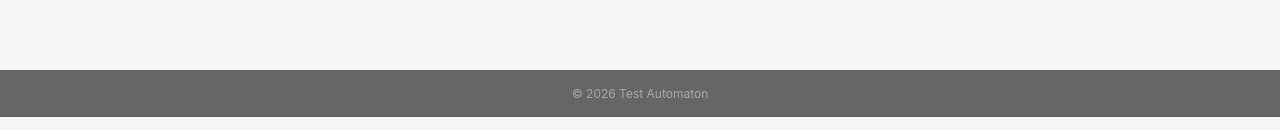
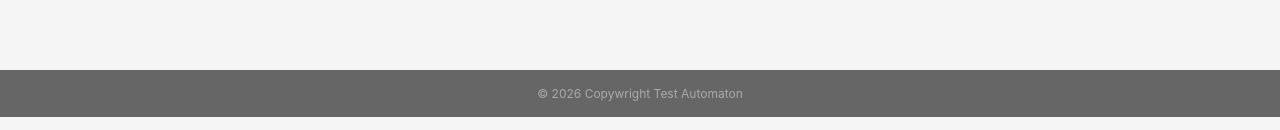
Before and after one commit to ArjunSuraj/test-automaton, a React (Vite) app: page / in a window 1280 px wide. Shown: the part 667-797 px from the top of the page. Built offline with nearby package versions, Linux system fonts and the light colour scheme.

Commit message:
feat: implement ticket #24 — Add copywright symbol to the footer

```diff
--- a/src/App.jsx
+++ b/src/App.jsx
@@ -7,7 +7,7 @@ function App() {
       <h1>Test Application</h1>
       <p>A simple test app for the automaton UI developer agent.</p>
       <button id="main-btn">Click Me</button>
-      <footer>© 2026 Test Automaton</footer>
+      <footer>© 2026 Copywright Test Automaton</footer>
     </>
   )
 }
```
